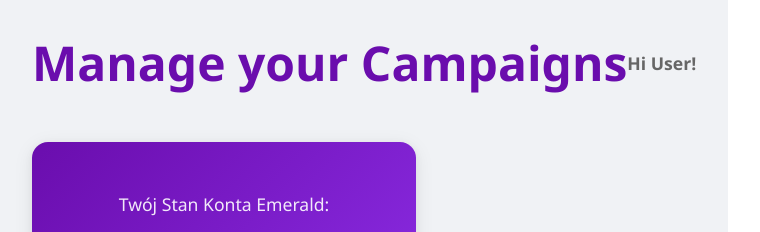
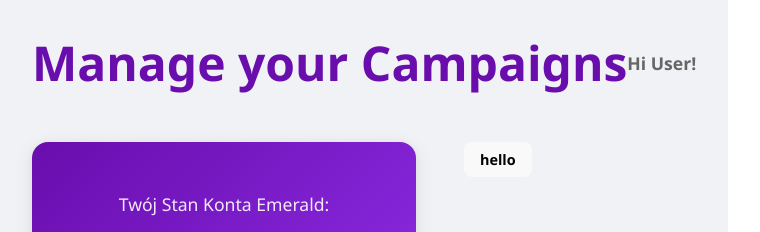
Before and after one commit to neomat-prog/Campaign-Zadanie, a React (Vite) app: page / in a window 1280 px wide. Shown: the top 232 px of the page, without its empty margins (0-760 px from the left). Built offline with nearby package versions, Linux system fonts and the light colour scheme; the HTML template or start-up script is replaced by a standard one.

Commit message:
Add Button component and test it in DashboardPage.jsx

```diff
--- /dev/null
+++ b/src/components/Button/Button.jsx
@@ -0,0 +1,25 @@
+import React from "react";
+import styles from "./Button.module.scss";
+
+const Button = ({
+  children,
+  onClick,
+  type = "button",
+  variant = "primary",
+  ...props
+}) => {
+  const buttonClassName = `${styles.button} ${styles[variant]}`;
+
+  return (
+    <button
+      type={type}
+      onClick={onClick}
+      className={buttonClassName}
+      {...props}
+    >
+      {children}
+    </button>
+  );
+};
+
+export default Button;
--- /dev/null
+++ b/src/components/Button/Button.module.scss
@@ -0,0 +1,20 @@
+@use "../../styles/variables";
+@use "../../styles/mixins";
+@use "sass:color";
+
+.button {
+  border: none;
+  border-radius: variables.$input-border-radius;
+  padding: variables.$spacing-sm variables.$spacing-md;
+  font-weight: 600;
+  cursor: pointer;
+  transition: all 0.3s cubic-bezier(0.4, 0, 0.2, 1);
+  position: relative;
+  overflow: hidden;
+  display: inline-flex;
+  align-items: center;
+  justify-content: center;
+  gap: variables.$spacing-xs;
+  font-size: 0.9rem;
+
+}
--- a/src/pages/DashboardPage.jsx
+++ b/src/pages/DashboardPage.jsx
@@ -1,5 +1,6 @@
 import React, { useState, useCallback } from "react";
 import useCampaigns from "../hooks/useCampaigns";
+import Button from "../components/Button/Button";
 
 import EmeraldAccountBalance from "../features/campaigns/EmeraldAccountBalance/EmeraldAccountBalance";
 
@@ -30,6 +31,7 @@ function DashboardPage() {
 
       <div className={styles.mainDashboardContent}>
         <EmeraldAccountBalance balance={emeraldBalance} />
+        <Button children={"hello"} />
       </div>
     </div>
   );
```
